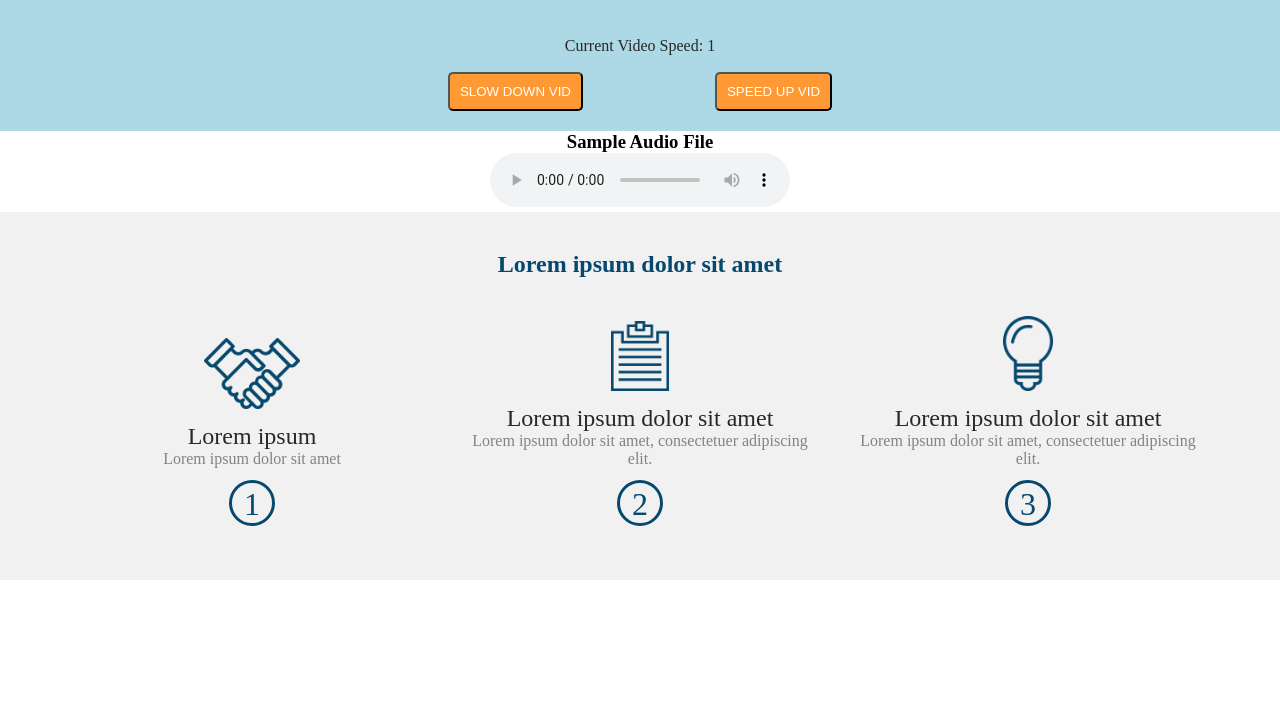
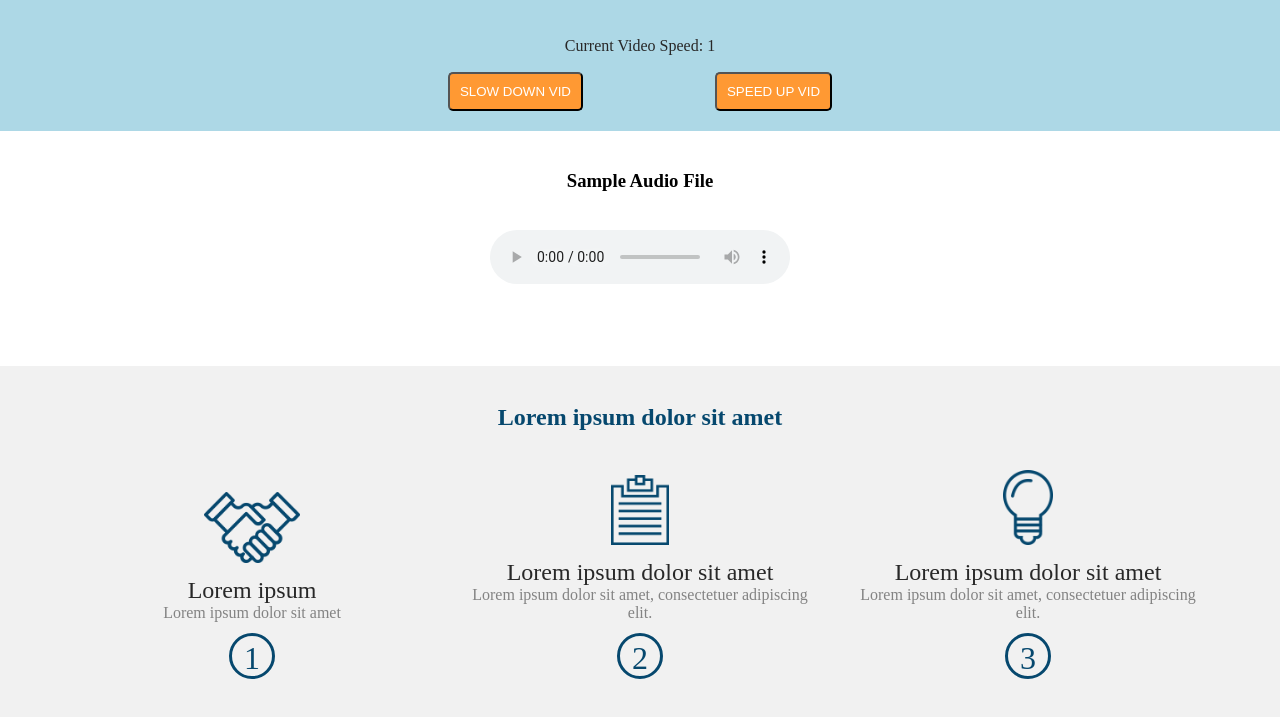
Before and after one commit to andrew-sotiriou/one-off-responsive-page, a website: page app/index.html in a window 1280 px wide. Shown: the part 1519-2236 px from the top of the page. Before the commit the page ends 2099 px from the top, so only its background shows below. Drawn offline with nearby package versions, Linux system fonts and the light colour scheme; files that its build step writes are made by us from their sources.

Commit message:
SCSS - minor style updates for audio section

```diff
--- a/app/scss/one-off.scss
+++ b/app/scss/one-off.scss
@@ -175,6 +175,12 @@ section {
     &:nth-child(3){
         background-color: white;
         text-align: center;
+        padding-top: 3%;
+        padding-bottom: 3%;
+
+        h3{
+            padding-bottom: 3%;
+        }
     }
 
     #section-left{
```
Also changed, not shown: html/css/one-off.css.
